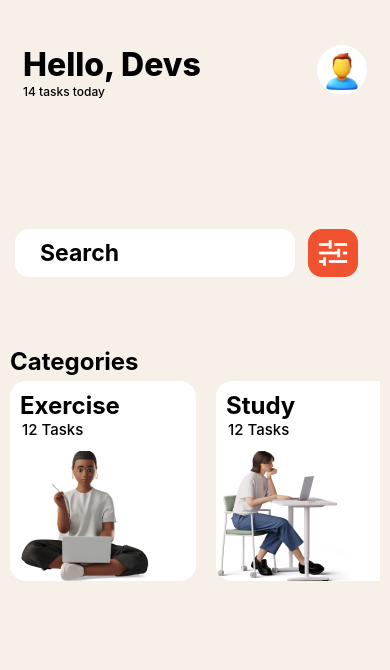
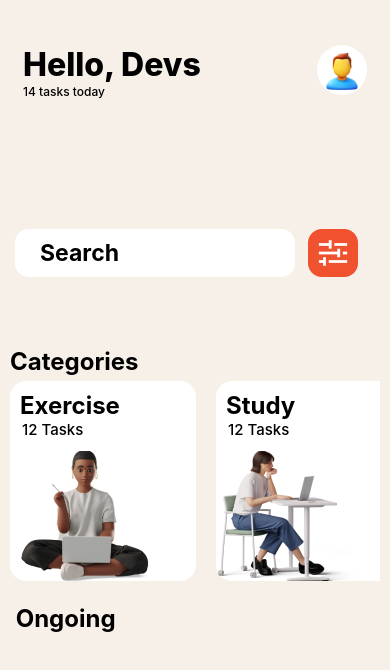
Before and after one commit to dakerv/rn-assignment3-ID-11253946, a React Native app: screen / in a window 390 px wide. Shown: the top 670 px of the page. Built offline with nearby package versions, Linux system fonts and the light colour scheme; grey boxes are pictures that could not be loaded.

Commit message:
Adding ongoing tasks

```diff
--- a/App.js
+++ b/App.js
@@ -65,6 +65,10 @@ export default function App() {
 
             </View>
           </ScrollView>
+        </View>
+
+        <View>
+            <Text style = {styles.ongoingText}> Ongoing </Text>
         </View>
 
       </ScrollView>
@@ -195,5 +199,21 @@ const styles = StyleSheet.create({
 
   imagesFormat: {
     flex: 1
-  }
+  },
+
+  ongoingContainer: {
+    width: 120,
+    height: 24,
+    fontSize: 20,
+    marginTop: 200,
+  },
+
+  ongoingText: {
+      color: "black",
+      marginTop: 3,
+      fontWeight: 700,
+      fontSize: 24,
+
+  },
+
 });
```
